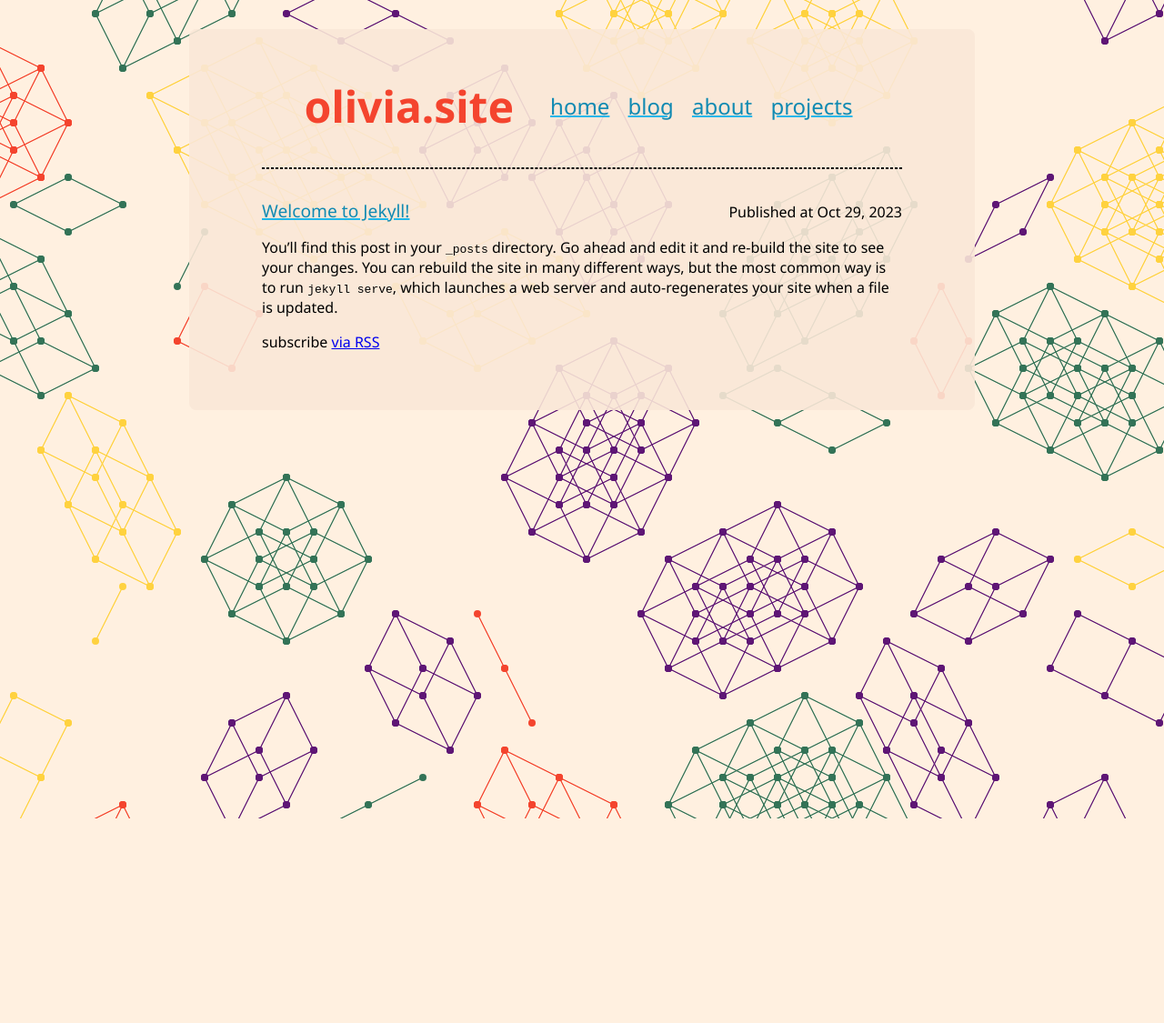
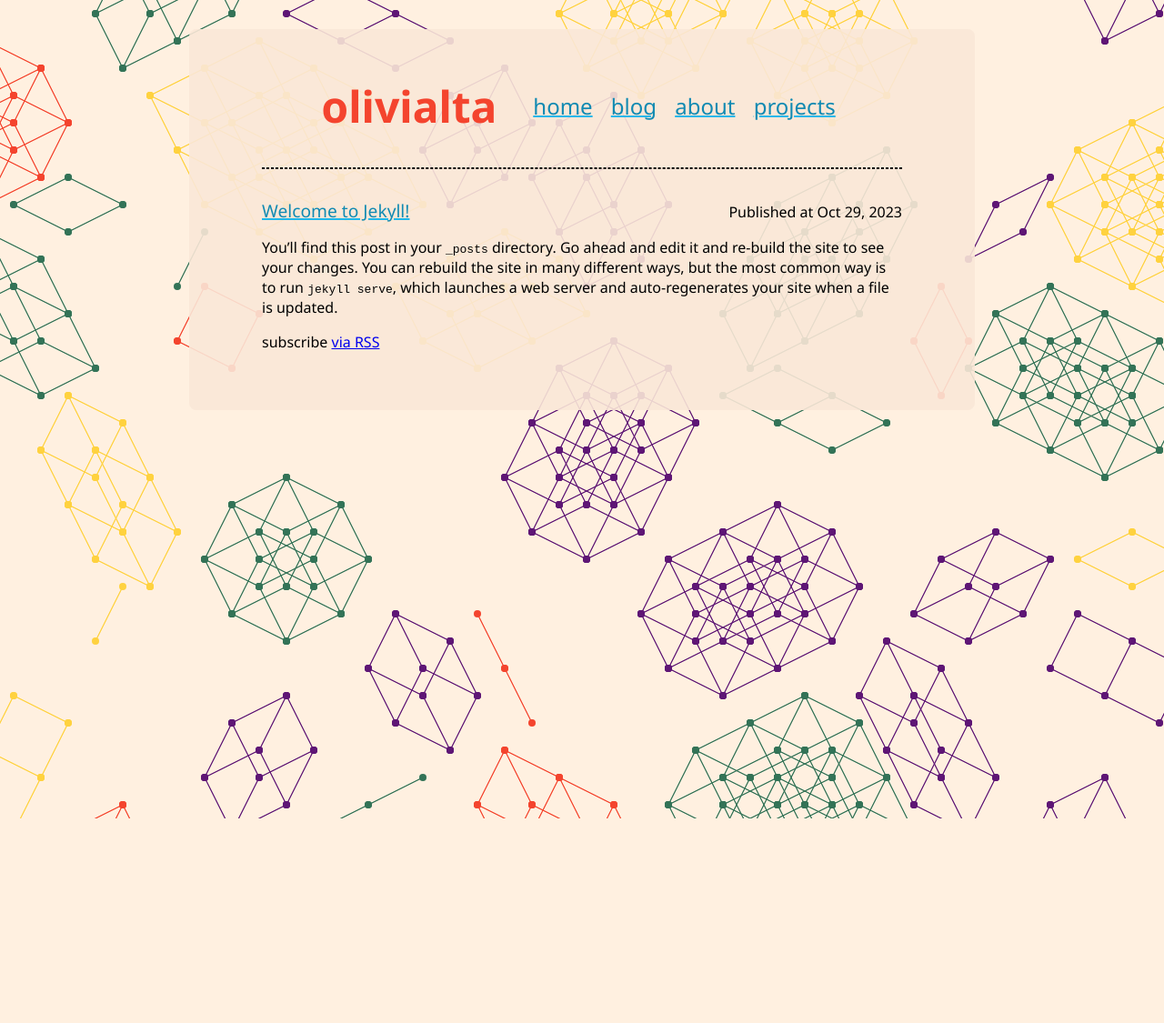
Before and after one commit to RocketRace/rocketrace.github.io, a Jekyll site: the page built from index.md, in a window 1280 px wide. Shown: the whole page at 91% size. Built offline with Jekyll 4.4.1, drawn with Linux system fonts in a browser that asks for light colours.

Commit message:
change site name

```diff
--- a/_config.yml
+++ b/_config.yml
@@ -1,5 +1,5 @@
 # site settings
-title: olivia.site
+title: olivialta
 github_username: RocketRace
 url: "https://rocketrace.github.io"
 
```
